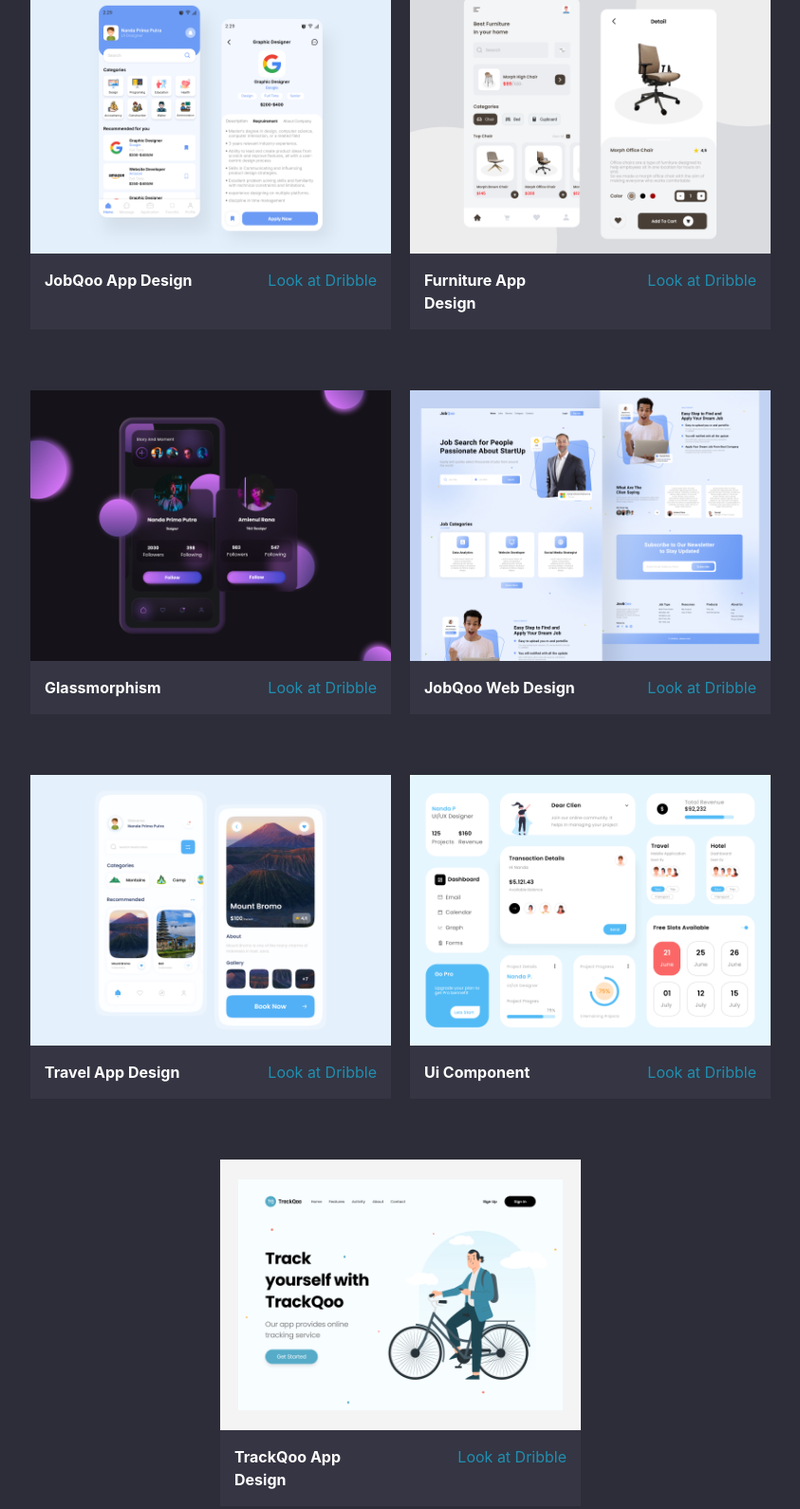
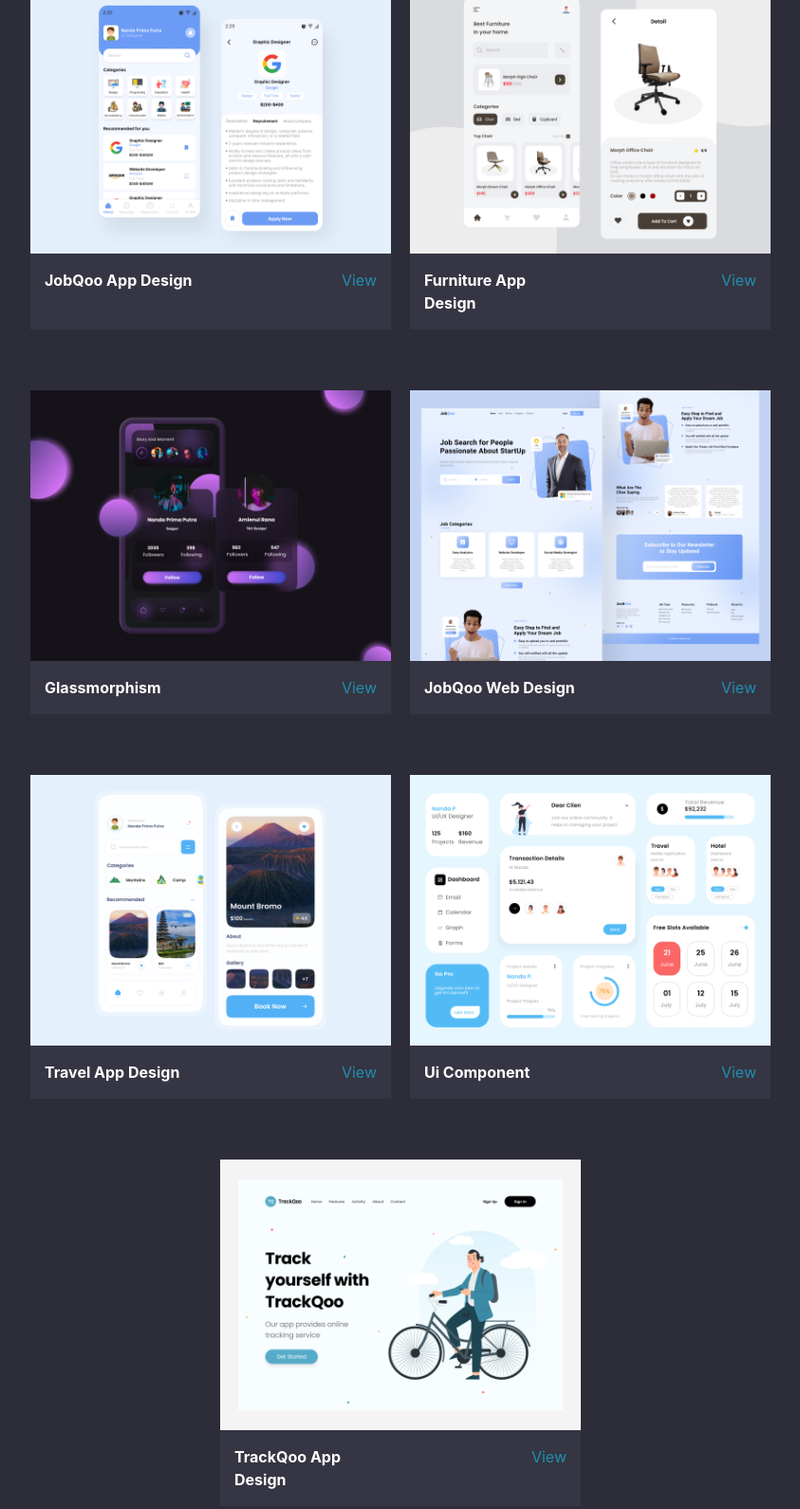
Before and after one commit to Nandaprima/Nandaprima.github.io, a plain HTML site: page index.html in a window 1280 px wide. Shown: the part 868-2457 px from the top of the page at 95% size, without its empty margins (218-1061 px from the left). Drawn offline with nearby package versions, Linux system fonts and the light colour scheme; no server answers.

Commit message:
mengubah view

```diff
--- a/index.html
+++ b/index.html
@@ -140,7 +140,7 @@
                                     </div>
                                     <div class="col-6 link">
                                         <a href="https://dribbble.com/shots/17044511-JobQoo-App">
-                                            Look at Dribble
+                                            View
                                         </a>
                                     </div>
                                 </div>
@@ -157,7 +157,7 @@
                                     </div>
                                     <div class="col-6 link">
                                         <a href="https://dribbble.com/shots/16355943-Furniture-Shop-App">
-                                            Look at Dribble
+                                            View
                                         </a>
                                     </div>
                                 </div>
@@ -175,7 +175,7 @@
                                     <div class="col-6 link">
                                         <a
                                             href="https://dribbble.com/shots/16680215-UI-Component-Glassmorphism-Concept">
-                                            Look at Dribble
+                                            View
                                         </a>
                                     </div>
                                 </div>
@@ -193,7 +193,7 @@
                                     <div class="col-6 link">
                                         <a
                                             href="https://dribbble.com/shots/16375117-JobQoo-Recruting-Platform-Landing-Page">
-                                            Look at Dribble
+                                            View
                                         </a>
                                     </div>
                                 </div>
@@ -210,7 +210,7 @@
                                     </div>
                                     <div class="col-6 link">
                                         <a href="https://dribbble.com/shots/17044433-Travel-App">
-                                            Look at Dribble
+                                            View
                                         </a>
                                     </div>
                                 </div>
@@ -227,7 +227,7 @@
                                     </div>
                                     <div class="col-6 link">
                                         <a href="https://dribbble.com/shots/16316553-Ui-Component-Light-Mode">
-                                            Look at Dribble
+                                            View
                                         </a>
                                     </div>
                                 </div>
@@ -244,7 +244,7 @@
                                     </div>
                                     <div class="col-6 link">
                                         <a href="https://dribbble.com/shots/16714301-TrackQoo-Landing-Page">
-                                            Look at Dribble
+                                            View
                                         </a>
                                     </div>
                                 </div>
```
